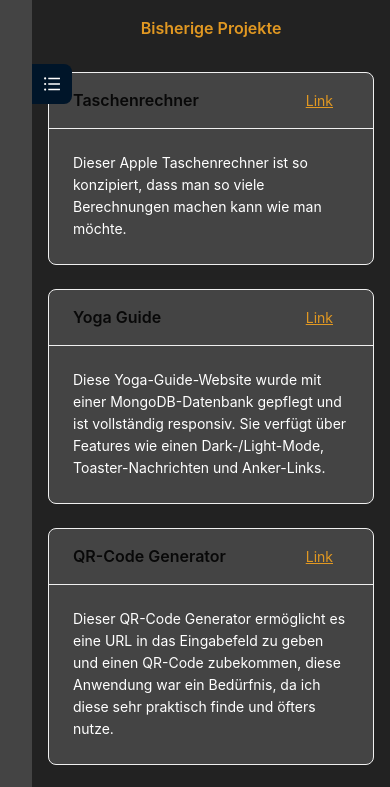
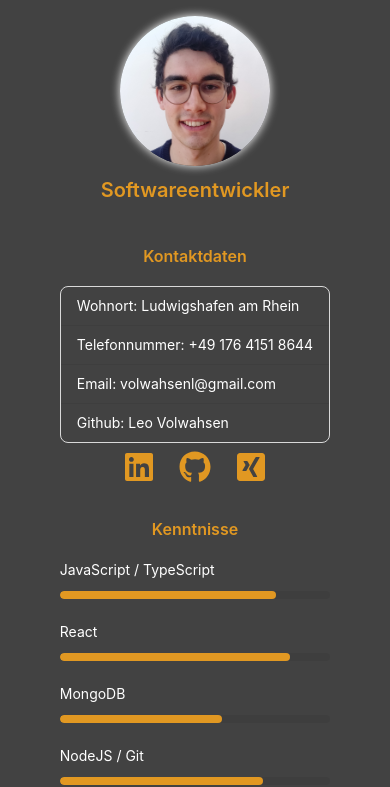
Before and after one commit to leovolwahsen/portfolio-lv, a React (Vite) app in the folder portfolio-lv/: page / in a window 390 px wide. Shown: the top 787 px of the page. Built offline with nearby package versions, Linux system fonts and the light colour scheme.

Commit message:
made fixes to Projects to make it responsive

```diff
--- a/portfolio-lv/src/App.tsx
+++ b/portfolio-lv/src/App.tsx
@@ -1,25 +1,43 @@
-import React from "react";
-import { Flex, Layout } from "antd";
+import React, { useEffect } from "react";
+import { Col, Divider, Flex, Grid, Layout, Row, Space } from "antd";
 import { Profile } from "./components/Profile"
 import { ContactInfo } from "./components/ContactInfo";
 import { Skills } from "./components/Skills";
 import { Languages } from "./components/Languages";
 import { Projects } from "./components/Projects";
+import { theming } from "../theming";
+
 const { Sider, Content } = Layout;
+const { useBreakpoint } = Grid;
+
+const SidebarContent = () => (
+  <Flex vertical gap={30} justify="center">
+    <Profile />
+    <ContactInfo />
+    <Skills />
+    <Languages />
+  </Flex>
+);
 
 export const App: React.FC = () => {
+  const screen = useBreakpoint();
+  const isLargeScreen = screen.lg;
 
   return (
-    <Layout style={{ minHeight: "100vh", backgroundColor: "#222222" }}>
-      <Sider width={320} breakpoint="lg" collapsedWidth={0} style={{ backgroundColor: "#444444", padding: "1rem" }}>
-        <Flex vertical gap={30}>
-          <Profile />
-          <ContactInfo />
-          <Skills />
-          <Languages />
-        </Flex>
-      </Sider>
-      <Content style={{ padding: "1rem", backgroundColor: "#222222" }}>
+    <Layout style={{ minHeight: "100vh", backgroundColor: isLargeScreen ? theming?.colors?.bgDark : theming?.colors?.secondary }}>
+      {isLargeScreen ? (
+        <Sider width={320} breakpoint="lg" collapsedWidth={0} style={{ backgroundColor: theming?.colors?.secondary, padding: "1rem" }}>
+          <SidebarContent />
+        </Sider>
+      ) : (
+        <Row justify="center" gutter={[0, 32]} style={{ padding: "1rem 0" }} >
+          <Col>
+            <SidebarContent />
+          </Col>
+        </Row>
+      )}
+
+      <Content style={{ padding: "1rem", backgroundColor: `${theming?.colors?.bgDark}` }}>
         <Projects />
       </Content>
     </Layout>
--- a/portfolio-lv/src/components/Projects.tsx
+++ b/portfolio-lv/src/components/Projects.tsx
@@ -38,17 +38,17 @@ export const Projects: React.FC = () => {
       <Title level={5} style={{ textAlign: "center", color: theming?.colors?.primary }}>
         Bisherige Projekte
       </Title>
-      <Row gutter={[24, 24]}>
-        {projects.map((projects) => (
-          <Col key={projects?.title} xs={24} sm={12} md={12} lg={12}>
-            <Card title={projects?.title} hoverable style={{ backgroundColor: '#444444', color: '#ffffff' }}
+      <Row gutter={[16, 16]}>
+        {projects.map((project) => (
+          <Col key={project?.title} xs={24} sm={12} md={8} lg={6}>
+            <Card title={project?.title} hoverable style={{ backgroundColor: '#444444', color: '#ffffff' }}
               extra={
-                <Button type="link" href={projects.link} target="_blank" rel="noopener noreferrer" style={{ color: theming?.colors?.primary }}>
+                <Button type="link" href={project.link} target="_blank" rel="noopener noreferrer" style={{ color: theming?.colors?.primary }}>
                   Link
                 </Button>
               }
             >
-              {projects?.description}
+              {project?.description}
             </Card>
           </Col>
         ))}
--- a/portfolio-lv/theming.ts
+++ b/portfolio-lv/theming.ts
@@ -1,6 +1,7 @@
 export const theming = {
     colors: {
         primary: "#E19822",
-        secondary: ""
+        secondary: "#424242",
+        bgDark: "#222222"
     }
 }
```
